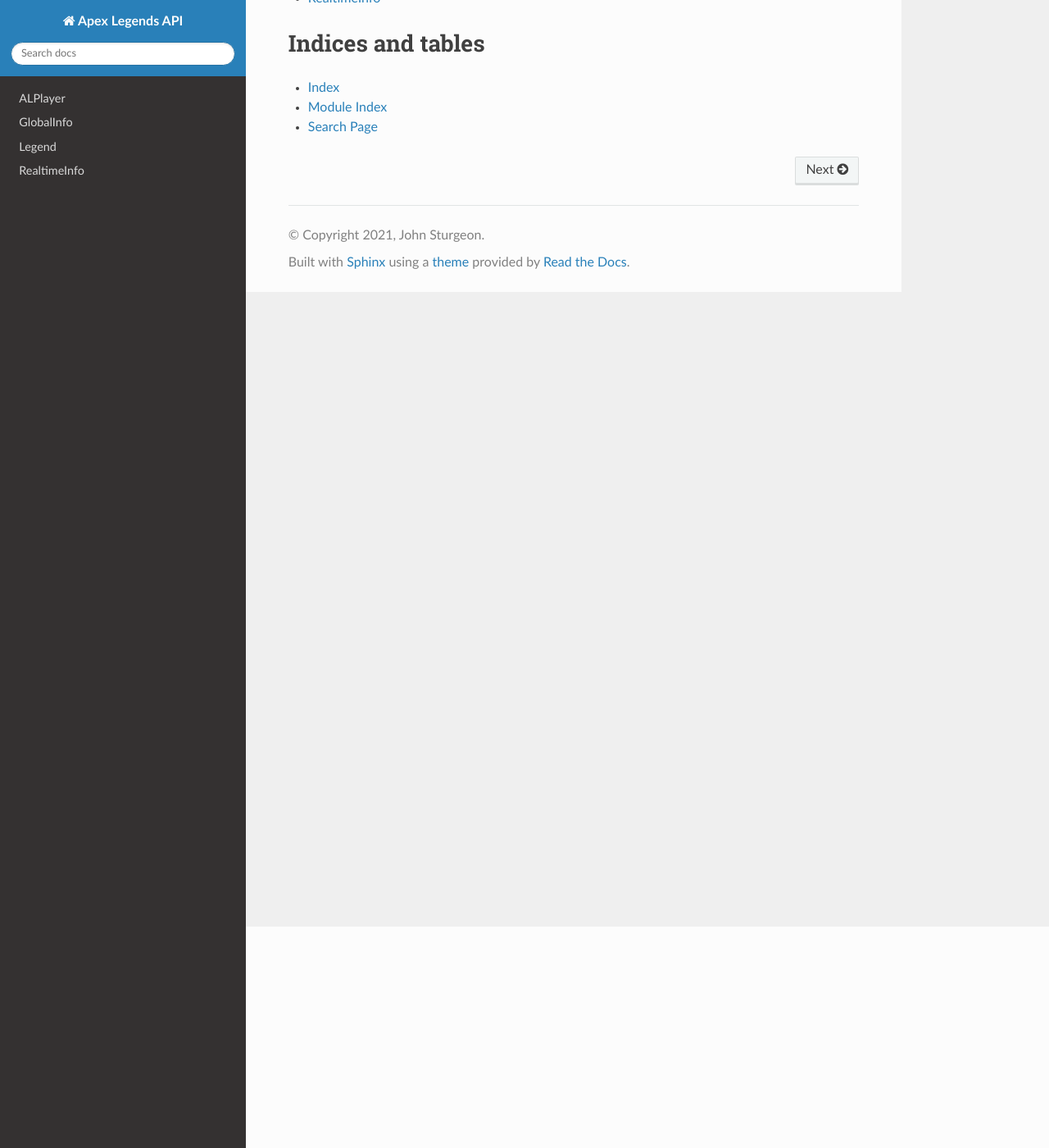
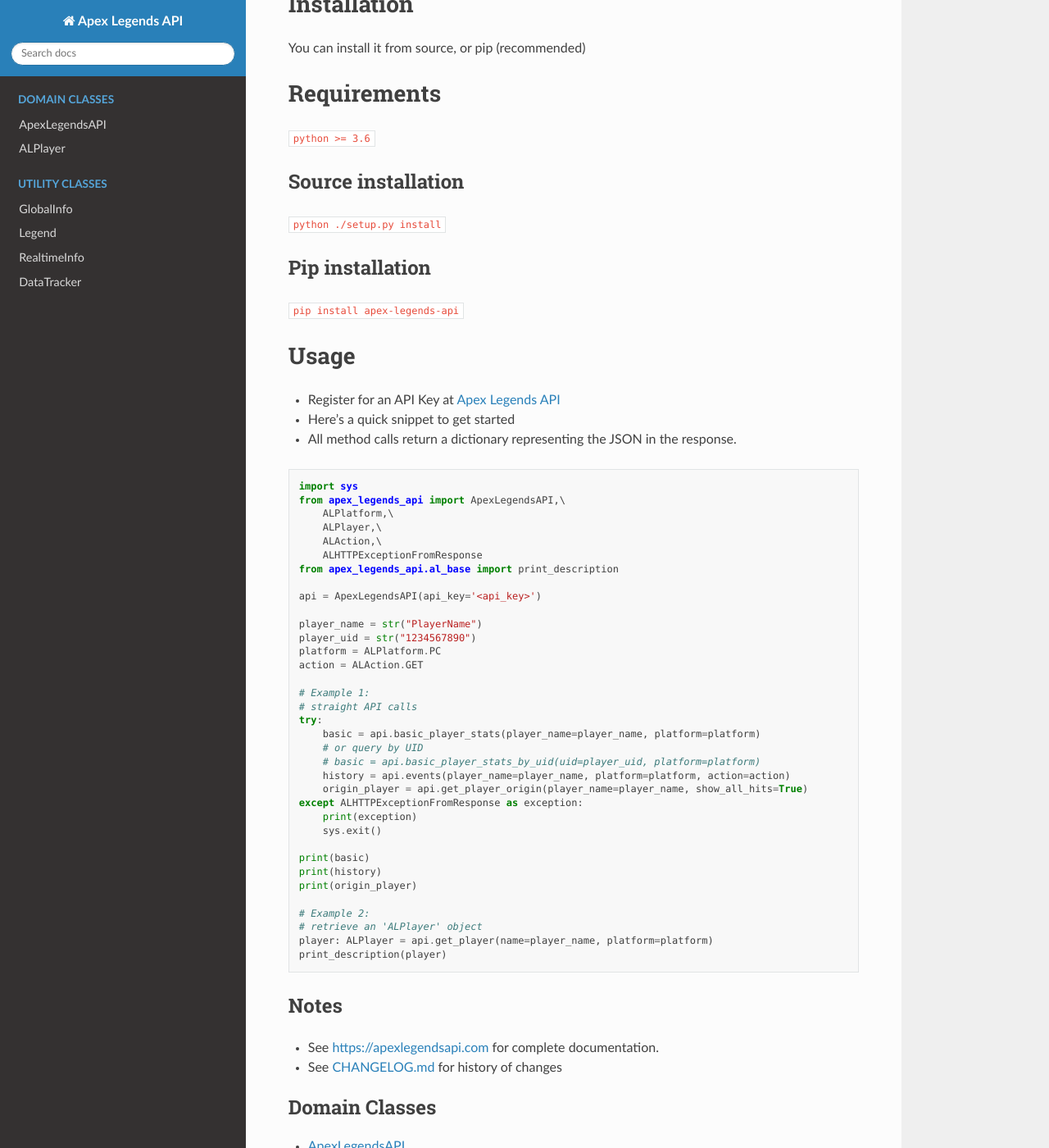
Before and after one commit to johnsturgeon/apex-legends-api, a Sphinx documentation site: the page built from docs/source/index.rst, in a window 1280 px wide and 1400 px high, scrolled down 270 px. Shown: the whole window at 82% size. Built offline with Sphinx 7.4.7 and the Read the Docs theme 2.0.0, drawn with Linux system fonts in a browser that asks for light colours; some of the changed text lies outside the part shown.

Commit message:
Made tremendous improvements to the documentation

```diff
--- /dev/null
+++ b/README.rst
@@ -0,0 +1,84 @@
+apex-legends-api
+================
+
+Python wrapper for https://apexlegendsapi.com
+
+|Downloads|
+
+Installation
+============
+
+You can install it from source, or pip (recommended)
+
+Requirements
+============
+
+``python >= 3.6``
+
+Source installation
+-------------------
+
+``python ./setup.py install``
+
+Pip installation
+----------------
+
+``pip install apex-legends-api``
+
+Usage
+=====
+
+-  Register for an API Key at `Apex Legends
+   API <https://apexlegendsapi.com>`__
+-  Here’s a quick snippet to get started
+-  All method calls return a dictionary representing the JSON in the
+   response.
+
+.. code:: python
+
+   import sys
+   from apex_legends_api import ApexLegendsAPI,\
+       ALPlatform,\
+       ALPlayer,\
+       ALAction,\
+       ALHTTPExceptionFromResponse
+   from apex_legends_api.al_base import print_description
+
+   api = ApexLegendsAPI(api_key='<api_key>')
+
+   player_name = str("PlayerName")
+   player_uid = str("1234567890")
+   platform = ALPlatform.PC
+   action = ALAction.GET
+
+   # Example 1:
+   # straight API calls
+   try:
+       basic = api.basic_player_stats(player_name=player_name, platform=platform)
+       # or query by UID
+       # basic = api.basic_player_stats_by_uid(uid=player_uid, platform=platform)
+       history = api.events(player_name=player_name, platform=platform, action=action)
+       origin_player = api.get_player_origin(player_name=player_name, show_all_hits=True)
+   except ALHTTPExceptionFromResponse as exception:
+       print(exception)
+       sys.exit()
+
+   print(basic)
+   print(history)
+   print(origin_player)
+
+   # Example 2:
+   # retrieve an 'ALPlayer' object
+   player: ALPlayer = api.get_player(name=player_name, platform=platform)
+   print_description(player)
+
+Notes
+-----
+
+-  See https://apexlegendsapi.com for complete documentation.
+-  See
+   `CHANGELOG.md <https://github.com/johnsturgeon/apex-legends-api/blob/main/CHANGELOG.md>`__
+   for history of changes
+
+.. |Downloads| image:: https://pepy.tech/badge/apex-legends-api/week
+   :target: https://pepy.tech/project/apex-legends-api
--- /dev/null
+++ b/docs/source/al_api.rst
@@ -0,0 +1,5 @@
+API Documentation
+============================================
+
+.. automodule:: apex_legends_api.al_api
+   :members:
--- /dev/null
+++ b/docs/source/data_tracker.rst
@@ -0,0 +1,5 @@
+DataTracker Class Documentation
+============================================
+
+.. autoclass:: apex_legends_api.al_domain.DataTracker
+   :members:
--- a/docs/source/index.rst
+++ b/docs/source/index.rst
@@ -1,22 +1,18 @@
-.. Apex Legends API documentation master file, created by
-   sphinx-quickstart on Fri Apr 23 15:41:54 2021.
-   You can adapt this file completely to your liking, but it should at least
-   contain the root `toctree` directive.
-
-Welcome to Apex Legends API's documentation!
-============================================
+.. include:: ../../README.rst
 
 .. toctree::
-   ALPlayer <alplayer>
+   :caption: Domain Classes
+   :name: domain
+   :maxdepth: 2
+
+    ApexLegendsAPI <al_api>
+    ALPlayer <alplayer>
 
 .. toctree::
-   GlobalInfo <global_info>
-   Legend <legend>
-   RealtimeInfo <realtime_info>
+   :caption: Utility Classes
+   :name: utility
 
-Indices and tables
-==================
-
-* :ref:`genindex`
-* :ref:`modindex`
-* :ref:`search`
+    GlobalInfo <global_info>
+    Legend <legend>
+    RealtimeInfo <realtime_info>
+    DataTracker <data_tracker>
```
Also changed, not shown: README.md (+4 -1 lines), 1 other file.
